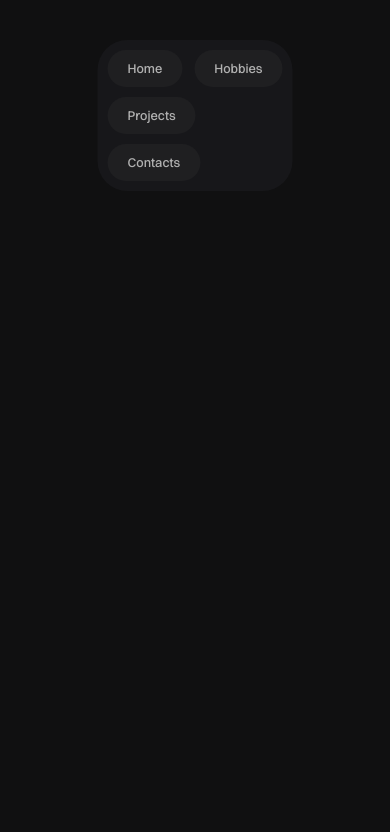
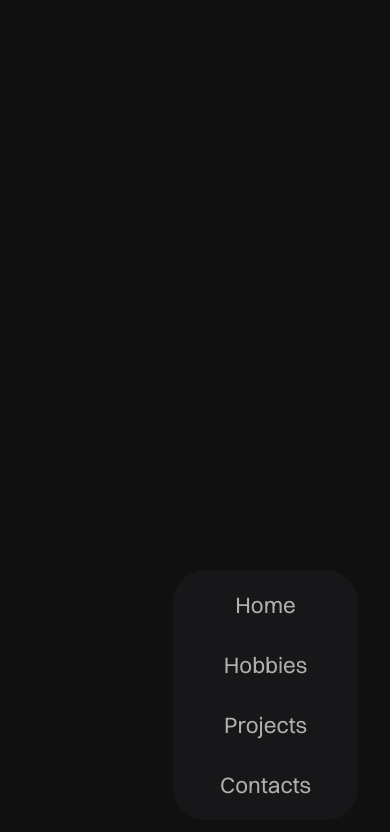
Before and after one commit to Bharathrico/portfolio-2024, a React (Create React App) app: page / in a window 390 px wide. Shown: the top 832 px of the page. Built offline with nearby package versions, Linux system fonts and the light colour scheme.

Commit message:
scroll and menu

```diff
--- a/src/App.js
+++ b/src/App.js
@@ -2,15 +2,15 @@ import './App.css';
 import Contacts from './Sections/Contacts';
 import Hero from './Sections/Hero';
 import Projects from './Sections/Projects';
-import Stack from './Sections/Stack';
+import Hobbies from './Sections/Hobbies';
 import Selector from './Sections/Selector.js';
 function App() {
   return (
     <div className="App">
     <Selector/>
      <Hero/>
+     <Hobbies/>
      <Projects/>
-     <Stack/>
      <Contacts/>
     </div>
   );
--- a/src/Sections/Contacts.css
+++ b/src/Sections/Contacts.css
@@ -2,5 +2,5 @@
 {
     width: 100vw;
     height: 100vh;
-    background-color: #101011;
+    background-color: #9d9dd8;
 }
--- a/src/Sections/Contacts.js
+++ b/src/Sections/Contacts.js
@@ -1,7 +1,7 @@
 import './Contacts.css'
 
 function Contacts() {
-    return (  <div className="Contacts">
+    return (  <div className="Contacts" id='contacts'>
 
         </div>);
 }
--- a/src/Sections/Hero.js
+++ b/src/Sections/Hero.js
@@ -1,7 +1,7 @@
 import './Hero.css'
 
 function Hero() {
-    return (  <div className="Hero">
+    return (  <div className="Hero" id='home'>
 
         </div>);
 }
--- a/src/Sections/Stack.css
+++ b/src/Sections/Hobbies.css
@@ -1,4 +1,4 @@
-.Stack
+.Hobbies
 {
     width: 100vw;
     height: 100vh;
--- /dev/null
+++ b/src/Sections/Hobbies.js
@@ -0,0 +1,9 @@
+import './Hobbies.css'
+
+function Hobbies() {
+    return (  <div className="Hobbies" id="hobbies">
+
+        </div>);
+}
+
+export default Hobbies;
--- a/src/Sections/Projects.js
+++ b/src/Sections/Projects.js
@@ -1,7 +1,7 @@
 import './Projects.css'
 
 function Projects() {
-    return (  <div className="Projects">
+    return (  <div className="Projects" id="projects">
 
         </div>);
 }
--- a/src/Sections/Selector.css
+++ b/src/Sections/Selector.css
@@ -1,32 +1,55 @@
-.Selector
+.selector-wrap
+{
+    top: 0.8rem;
+    position: fixed;
+    left: 50%;
+    transform: translate(-50%, 0%);
+    display: flex;
+}
+
+.selector
 {
     background-color: #17171A;
-    position: absolute;
-    left: 50%;
     display: flex;
     align-items: center;
     justify-content: space-between;
-    top: 40px;
     width: auto;
-    flex-wrap: wrap;
-    transform: translate(-50%, 0%);
+    /* flex-wrap: wrap; */
     padding: 10px;
     gap: 10px;
-    border-radius: 30px;
+    border-radius: 3rem;
 }
 
 .pill
 {
+    outline: none;
+    border: none;
     font-size: 0.8rem;
-    font-weight: 500;
+    font-weight: 400;
     color: #B0B0B0;
     padding: 10px;
     padding-left: 20px;
     padding-right: 20px;
-    border-radius: 20px;
-    background-color: #1F1F21;
+    border-radius: 2rem;
+    background-color: #1F1F2100;
     cursor: pointer;
+    transition: background 0.6s ease-out;
 }
+
+.pill:hover
+{
+    background-color: #1F1F21FF;
+    font-weight: 500;
+    transition: font-weight 0.3s ease-out;
+}
+
+.pill:active
+{
+    background-color: #1F1F21FF;
+    font-weight: 500;
+    transition: font-weight 0.3s ease-out;
+}
+
 
 @font-face {
     font-family: switzer;
@@ -37,3 +60,28 @@
 {
     font-family: switzer;
 }
+
+@media only screen and (max-width: 768px) {
+    .selector-wrap
+    {
+        bottom: 1.5rem;
+        top: auto;
+        left: auto;
+        right: 2em;
+        transform: none;
+    }
+    .selector
+    {
+
+        flex-wrap: nowrap;
+        flex-direction: column;
+        width: 10.3rem;
+        border-radius: 2rem;
+    }
+    .pill
+    {
+        /* border-radius: 3rem; */
+        font-size: 1.4rem;
+        width: 10rem;
+    }
+}
--- a/src/Sections/Selector.js
+++ b/src/Sections/Selector.js
@@ -1,12 +1,21 @@
 import './Selector.css'
 
 function Selector() {
-    return (  <div className="Selector">
-            <span className='pill switzer'>Home</span>
-            <span className='pill switzer'>Hobbies</span>
-            <span className='pill switzer'>Projects</span>
-            <span className='pill switzer'>Contacts</span>
-        </div>);
+    function scrollposition(slocation)
+    {
+        const element = document.getElementById(String(slocation));
+        element?.scrollIntoView(
+        {
+            behavior: 'smooth'
+        }
+        )
+    }
+    return (  <div className='selector-wrap'><div className="selector">
+            <button className='pill switzer' onClick={()=>scrollposition('home')}>Home</button>
+            <button className='pill switzer' onClick={()=>scrollposition('hobbies')}>Hobbies</button>
+            <button className='pill switzer' onClick={()=>scrollposition('projects')}>Projects</button>
+            <button className='pill switzer' onClick={()=>scrollposition('contacts')}>Contacts</button>
+        </div></div>);
 }
 
 export default Selector;
--- a/src/Sections/Stack.js
+++ /dev/null
@@ -1,9 +0,0 @@
-import './Stack.css'
-
-function Stack() {
-    return (  <div className="Stack">
-
-        </div>);
-}
-
-export default Stack;
```
